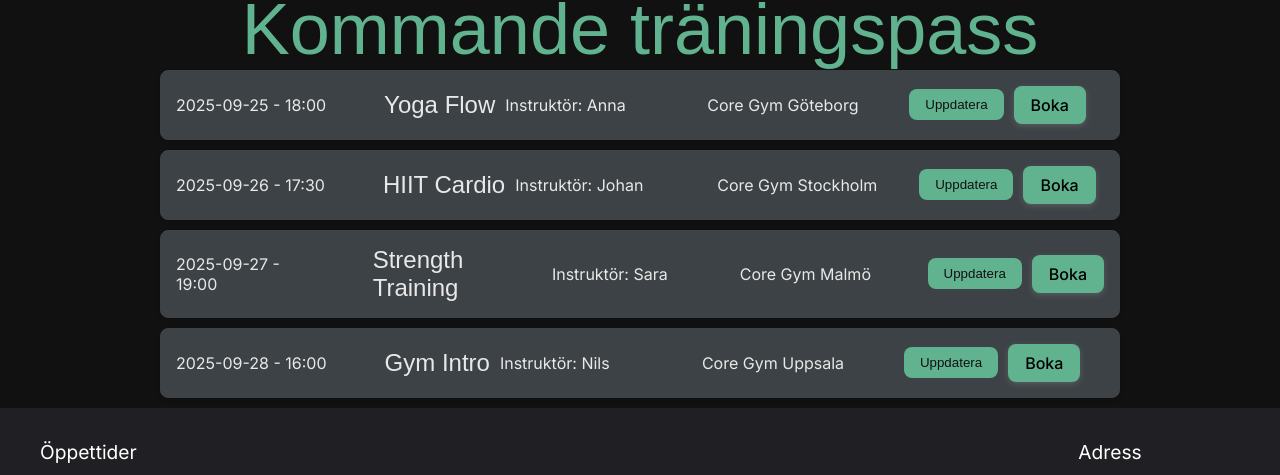
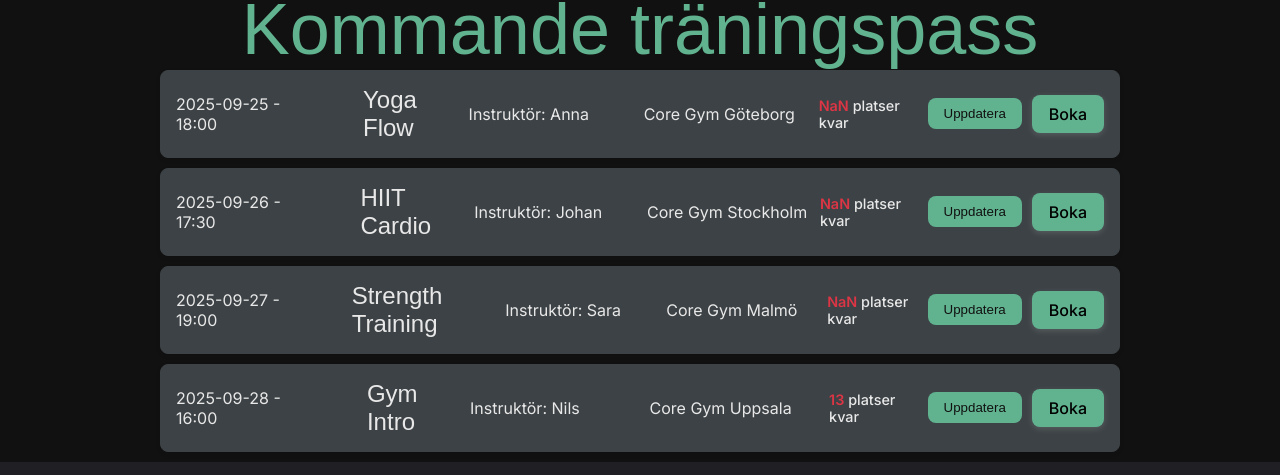
Before and after one commit to grupp14-fab3d32a/frontend, a React (Vite) app: page /PassList in a window 1280 px wide. Shown: the part 169-644 px from the top of the page. Built offline with nearby package versions, Linux system fonts and the light colour scheme; no server answers; a web font is replaced by a local one.

Commit message:
added total and booked spots in workouts, added spots left in passlist and some css

```diff
--- a/src/css/PassList.css
+++ b/src/css/PassList.css
@@ -65,3 +65,15 @@
 .create-button:hover {
     background: var(--clr-secondary);
 }
+
+.spots-left {
+  font-size: 0.9rem;
+  margin: 0.25rem 0;
+  font-weight: 500;
+  color: #e9e8e8;
+}
+
+.spots-left .number {
+  color: #dc3545;
+  font-weight: 600;
+}
--- a/src/pages/PassList.jsx
+++ b/src/pages/PassList.jsx
@@ -6,7 +6,7 @@ const workouts = [
   { id: "3d96f3e1-86eb-4139-bd1c-f6b96ff8cbb2", title: "Yoga Flow", date: "2025-09-25", time: "18:00", instructor: "Anna", location: "Core Gym Göteborg" }, //måste vara unika id
   { id: "3e8de47e-edf0-4caa-bb96-e83474ef3959", title: "HIIT Cardio", date: "2025-09-26", time: "17:30", instructor: "Johan", location: "Core Gym Stockholm" },
   { id: "cfaadeb1-1b60-4e6a-959d-7d79f05454a4", title: "Strength Training", date: "2025-09-27", time: "19:00", instructor: "Sara", location: "Core Gym Malmö" },
-  { id: "e71ad296-ab88-4653-bf48-d3cd82636bc7", title: "Gym Intro", date: "2025-09-28", time: "16:00", instructor: "Nils", location: "Core Gym Uppsala" },
+  { id: "e71ad296-ab88-4653-bf48-d3cd82636bc7", title: "Gym Intro", date: "2025-09-28", time: "16:00", instructor: "Nils", location: "Core Gym Uppsala", totalSpots: "20", bookedSpots: "7" },
   /*{ id: 1, title: "Yoga Flow", date: "2025-09-25", time: "18:00", instructor: "Anna", location: "Core Gym Göteborg" },
   { id: 2, title: "HIIT Cardio", date: "2025-09-26", time: "17:30", instructor: "Johan", location: "Core Gym Stockholm" },
   { id: 3, title: "Strength Training", date: "2025-09-27", time: "19:00", instructor: "Sara", location: "Core Gym Malmö" },
@@ -100,8 +100,7 @@ const isBooked = bookedWorkouts.includes(workout.id);
               <p className='instructor-workout'>Instruktör: {workout.instructor}</p>
               <p className='location-workout'>{workout.location}</p>
 
-
-
+             <p className='spots-left'><span className='number'>{workout.totalSpots - workout.bookedSpots}</span> platser kvar</p>
 
 
               <button
```
